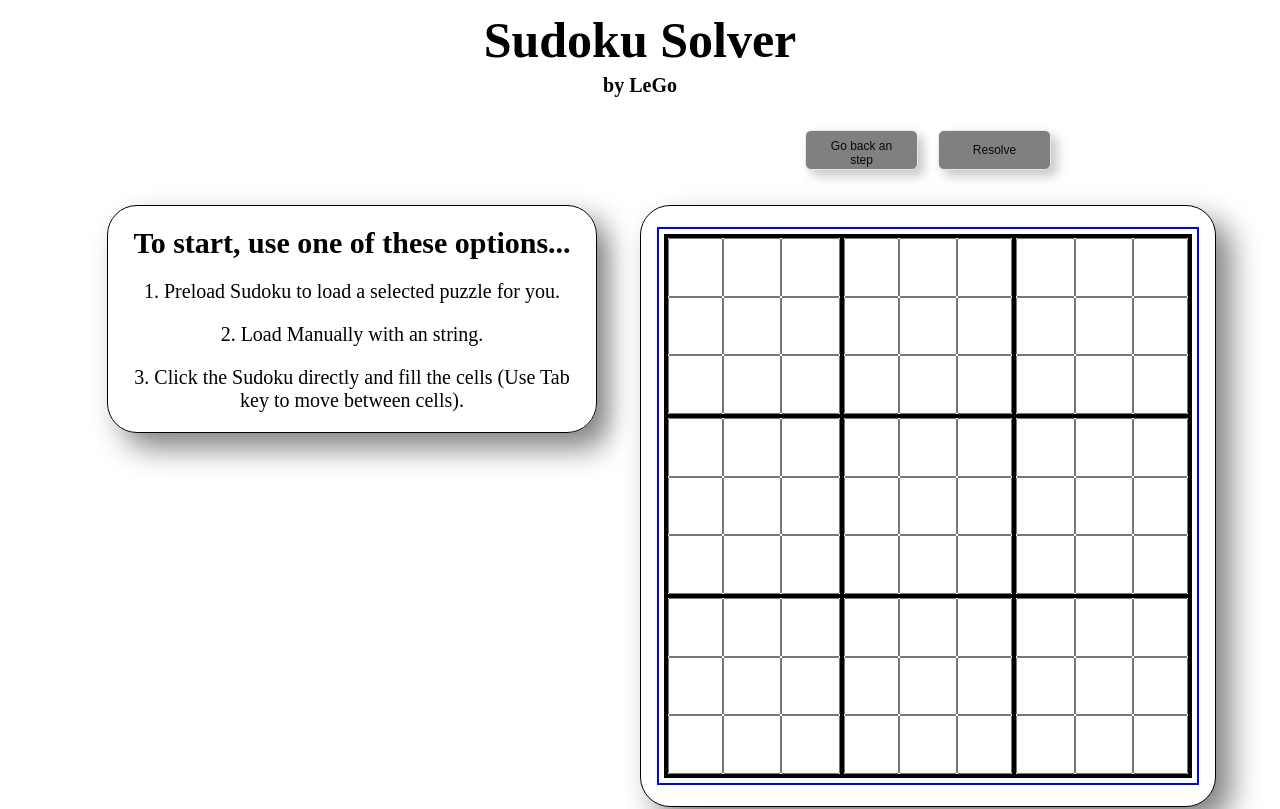
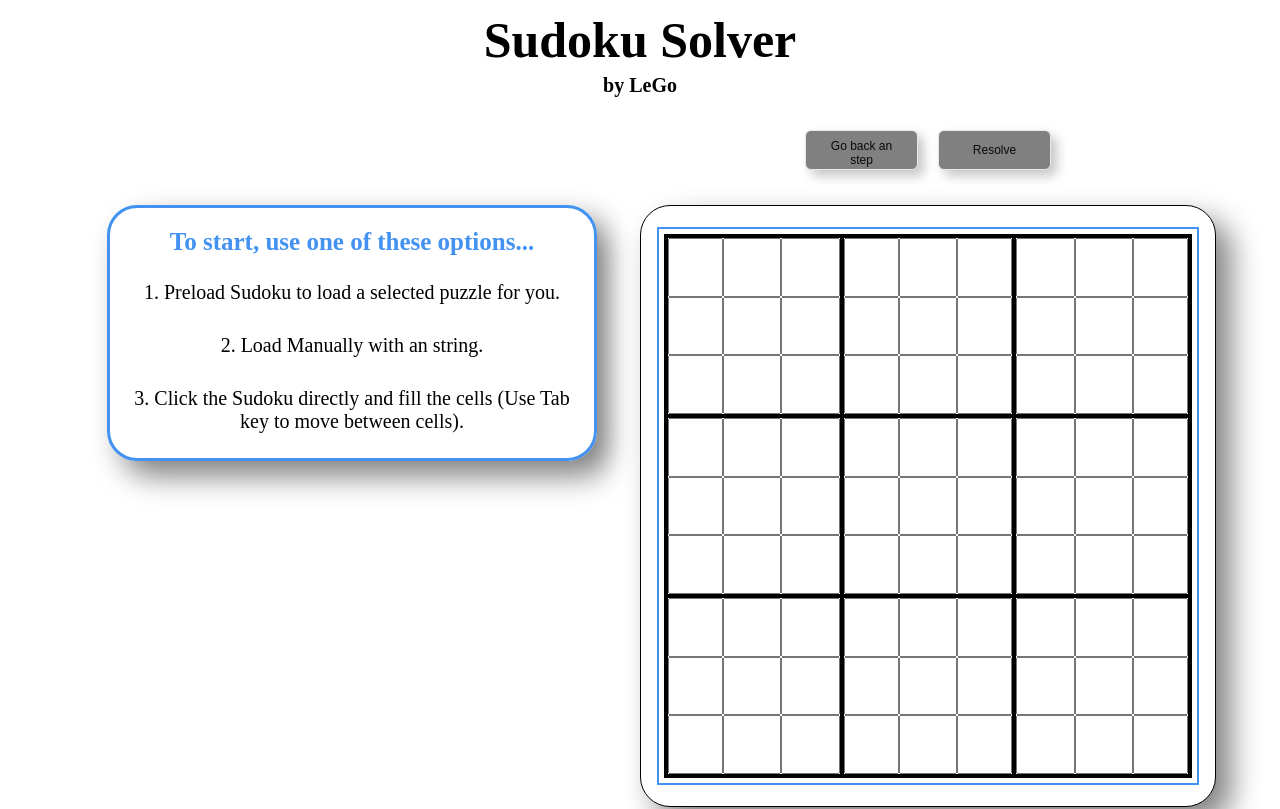
Before and after one commit to lglegob/sudokuSolver-js, a website with bundled scripts: page index.html in a window 1280 px wide. Shown: the top 809 px of the page. Built offline with nearby package versions, Linux system fonts and the light colour scheme.

Commit message:
V0.4.9 (Current Card Format)) 2022-10-10
- The format for the current Card has been changed to show it is the most recent.
- The Empty cells in the Matrix with No notes have been filled with an empty div and class "emptycell" so they show transparent when rotating to/from Notes
- Main color nos has been declared as SCSS variable

---

```diff
--- a/js/theMatrixFunctions.js
+++ b/js/theMatrixFunctions.js
@@ -107,6 +107,10 @@ const validateMatrix = (theMatrixStep) => {
       }
       else {
         initialMatrixValues += "-";
+        //empty cell to keep the transparency when rotating for the Notes
+        currentcell.innerHTML = `
+        <div class="emptycell"></div>
+        `;
       };
       currentcell.classList.add("value" + currentCellValue);
       theMatrixStep[row][column] = [currentCellValue, 1, 1, 1, 1, 1, 1, 1, 1, 1];
@@ -228,11 +232,9 @@ const matrixReloaded = (theMatrixDestinedStep, GoBackToStep) => {
         <input type="number" min="1" max="9" value=${currentCellValue}>
       `;
       } else {
+        //empty cell to keep the transparency when rotating for the Notes
         newfoundInput.innerHTML = `
-        <input type="number" min="1" max="9" value="">
-        `;
-        newfoundInputNotes.innerHTML = `
-        <input type="number" min="1" max="9" value="">
+        <div class="emptycell"></div>
         `;
       };
       document.querySelector(".theMatrix .row" + itemrow +".column" + itemcolumn).replaceWith(newfoundInput);
--- a/scss/components/_hoverMeButton.scss
+++ b/scss/components/_hoverMeButton.scss
@@ -61,7 +61,7 @@
       top: 180%;
       width: 160%;
       height: 190%;
-      background-color: blue;
+      background-color: $clr-main-color;
       border-radius: 50%;
       display: block;
       transition: all 0.5s 0.1s cubic-bezier(0.55, 0, 0.1, 1);
@@ -70,18 +70,18 @@
 
     &:hover {
       color: #ffffff;
-      border: 1px solid blue;
+      border: 1px solid $clr-main-color;
     }
 
     &:hover:before {
       top: -35%;
-      background-color: blue;
+      background-color: $clr-main-color;
       transform: translateX(-50%) scaleY(1.3) scaleX(0.8);
     }
 
     &:hover:after {
       top: -45%;
-      background-color: blue;
+      background-color: $clr-main-color;
       transform: translateX(-50%) scaleY(1.3) scaleX(0.8);
     }
   }
--- a/scss/general/_globalstyles.scss
+++ b/scss/general/_globalstyles.scss
@@ -73,12 +73,13 @@ h2 {
 	}
 	& article {
 		padding: 10px;
-		margin: 30px 0;
+		margin: 30px auto;
 		border: 1px solid black;
         border-radius: 30px;
-        border: 1px solid black;
         box-shadow: 15px 15px 30px gray,
         -15px -15px 30px white;
+		max-width: 80%;
+
 		& h3 {
 			padding-bottom: 5px;
 		}
@@ -86,15 +87,22 @@ h2 {
 			padding: 15px 0;
 		}
 	}
-	& .instructions {
+	& article:first-of-type {
+		border: 3px solid $clr-main-color;
+		margin-top: 30px auto;
+		max-width: 100%;
 		& h3 {
-			font-size: 30px;
+			font-size: 25px;
 			padding: 10px;
+			color: $clr-main-color;
+		}
+		& h4 {
+			font-size: 20px;
 		}
 		& p {
 			font-size: 20px;
-			padding: 10px;
 		}
+
 	}
 }
 .content-wrap {
--- a/scss/general/_theMatrix.scss
+++ b/scss/general/_theMatrix.scss
@@ -3,7 +3,7 @@
   justify-content: start;
   grid-template-columns: repeat(9, 1fr);
   @include size-sm {
-    border: 2px solid blue;
+    border: 2px solid $clr-main-color;
   }
   margin: 5px auto;
   padding: 5px;
@@ -113,6 +113,9 @@
       }
     }
 }
+.emptycell {
+  border: 1px solid black;
+}
 
 /*Configuration for Square Borders*/
 .column1, .column4 {
--- /dev/null
+++ b/scss/general/_variables.scss
@@ -0,0 +1,31 @@
+/***************************************************************************
+***                            Color Palette                             ***
+***************************************************************************/
+
+
+/*
+
+TBD
+Exmaple Kaffa
+https://coolors.co/bf1e2e-343434-4392f1-f9e0d9-f9f9f9
+#BF1E2E Red NCS 					- rgb(191,30,46)
+#343434 Dark Gray (Almost black) 	- rgb(52,52,52)
+#4392F1 Dodger Blue 				- rgb(67,146,241)
+#F9E0D9 Misty Rose 					- rgb(249,224,217)
+#F9F9F9 Cultured (Almost White) 	- rgb(249,249,249)
+
+*/
+
+//************************************************************************//
+///                           Variables Colors                           ///
+//************************************************************************//
+
+@use "sass:color";
+
+$clr-main-color: #4392F1; // Dodger Blue //;
+$clr-main-color-rgba: #{transparentize($clr-main-color, 0.8)};
+$clr-light-background: #F9F9F9; // Cultured (Almost White) //
+$clr-dark-gray: #343434; // Dark Gray (Almost black) //
+$clr-light-gray: #{transparentize($clr-dark-gray, 0.4)};
+$clr-secondary-color: red;
+$clr-secondary-color-rgba: #{transparentize($clr-secondary-color, 0.4)};
--- a/scss/main.scss
+++ b/scss/main.scss
@@ -1,4 +1,5 @@
 @import "./general/reset";
+@import "./general/variables";
 @import "./general/breakpoints";
 @import "./general/globalstyles";
 @import "./general/theMatrix";
```
Also changed, not shown: README.md, css/main.css.
